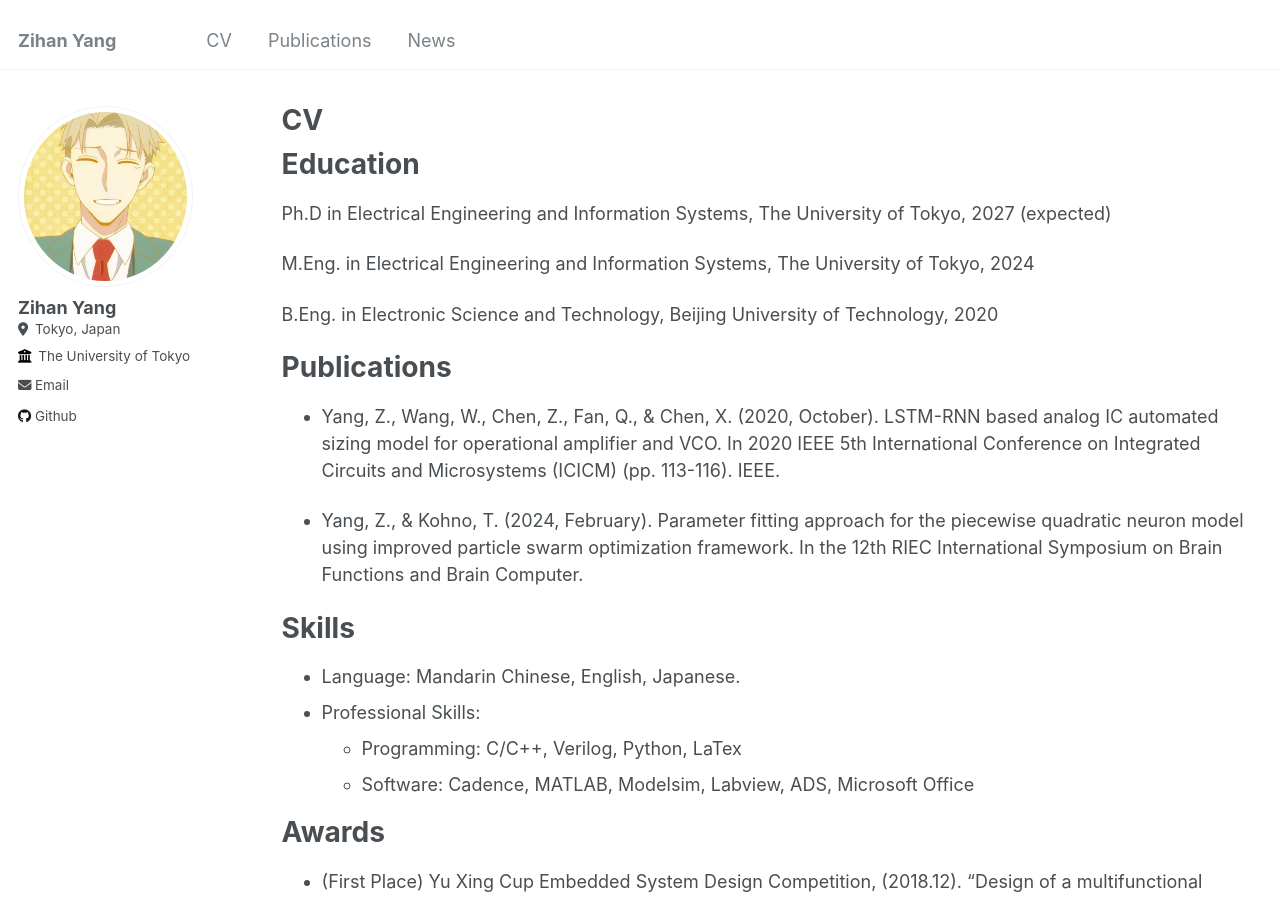
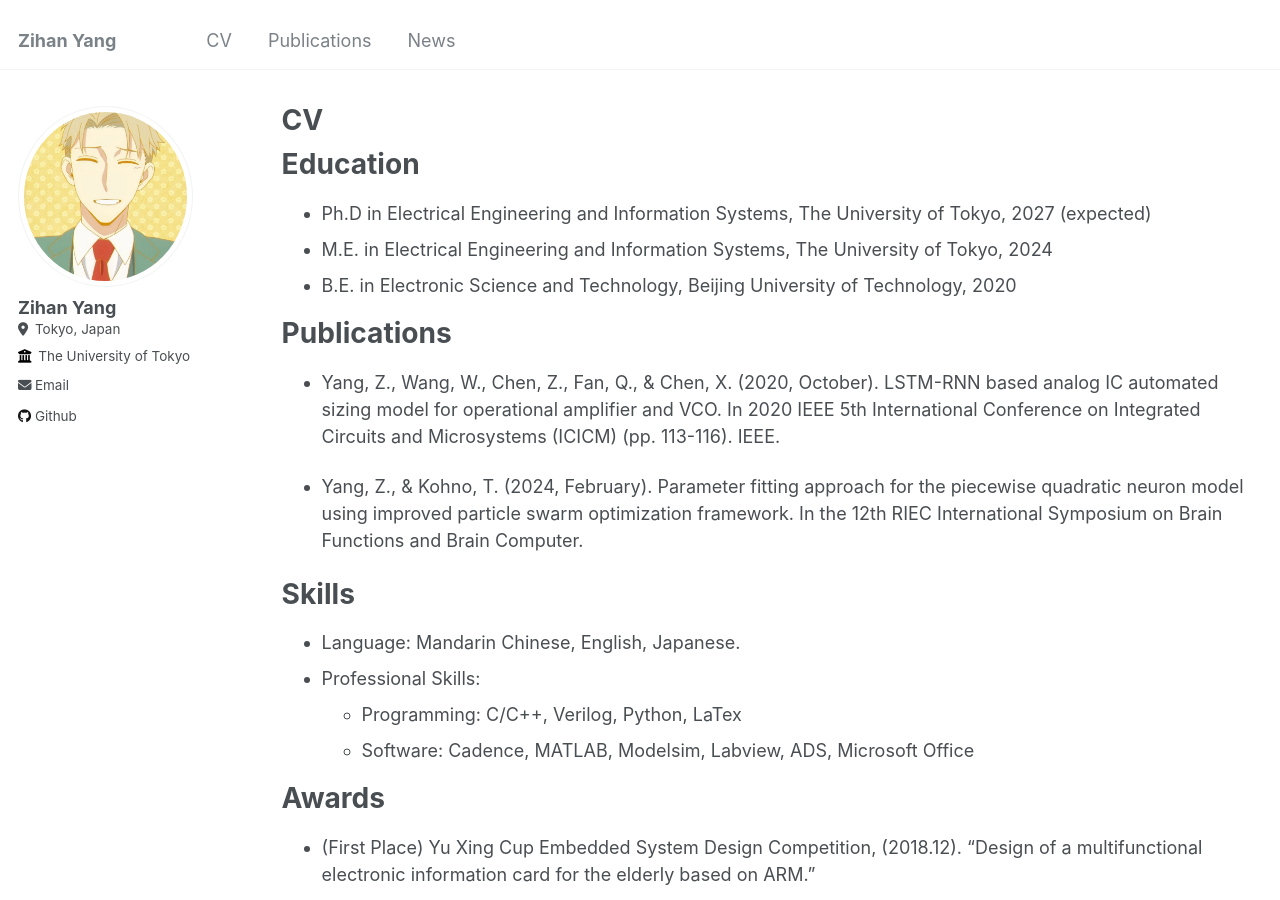
Before and after one commit to azukan/ZihanYang, a Jekyll site: the page built from _pages/cv.md, in a window 1280 px wide and 900 px high. Built offline with Jekyll 4.4.1, drawn with Linux system fonts in a browser that asks for light colours.

Commit message:
Update cv.md

```diff
--- a/_pages/cv.md
+++ b/_pages/cv.md
@@ -11,11 +11,9 @@ redirect_from:
 
 Education
 ======
-Ph.D in Electrical Engineering and Information Systems, The University of Tokyo, 2027 (expected)
-
-M.Eng. in Electrical Engineering and Information Systems, The University of Tokyo, 2024
-
-B.Eng. in Electronic Science and Technology, Beijing University of Technology, 2020
+* Ph.D in Electrical Engineering and Information Systems, The University of Tokyo, 2027 (expected)
+* M.E. in Electrical Engineering and Information Systems, The University of Tokyo, 2024
+* B.E. in Electronic Science and Technology, Beijing University of Technology, 2020
 
 Publications
 ======
```
